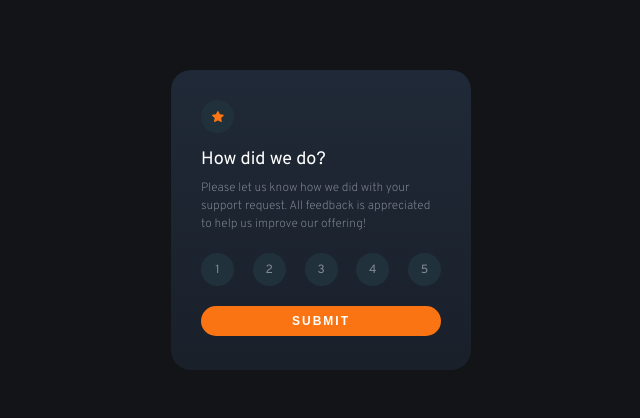
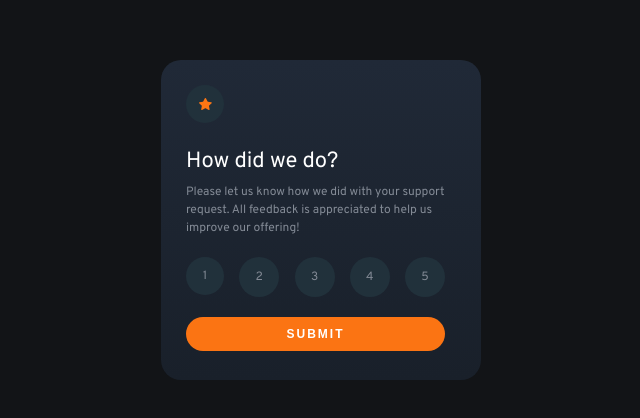
Before and after one commit to jackp4e5/interactive-rating-component, a website: page index.html in a window 1280 px wide. Shown: the part 180-598 px from the top of the page, without its empty margins (319-959 px from the left). Drawn offline with Linux system fonts and the light colour scheme.

Commit message:
corrected project

```diff
--- a/index.html
+++ b/index.html
@@ -4,25 +4,27 @@
   <meta charset="UTF-8">
   <meta name="viewport" content="width=device-width, initial-scale=1.0"> <!-- displays site properly based on user's device -->
 
-  <link rel="icon" type="image/png" sizes="32x32" href="./images/favicon-32x32.png">
+  <link rel="icon" type="image/png" sizes="32x32" href="build/img/favicon-32x32.png">
   <link rel="preconnect" href="https://fonts.googleapis.com">
   <link rel="preconnect" href="https://fonts.gstatic.com" crossorigin>
   <link href="https://fonts.googleapis.com/css2?family=Overpass:wght@200;400;700&display=swap" rel="stylesheet">
   <link rel="stylesheet" href="build/css/app.css">
 
   <title>Frontend Mentor | Interactive rating component</title>
+  <script src="build/js/app.js" defer></script>
 </head>
 <body>
 
-  <div class="card">
+  <main class="card">
+    <h1 class="sr-only">interactive rating component main</h1> <!-- ocultar -->
     <div id="front" class=" front bg">
-      <section class="face">
-        <div class="face__img">
+      <div class="face">
+        <div class="face__img bottom-bg">
           <img class="face__img--svg" src="build/img/icon-star.svg" alt="">
         </div>
 
-        <div class="description">
-          <h1 class="description__heading">  How did we do? </h1>
+        <section class="description">
+          <h2 class="description__heading">  How did we do? </h2>
 
           <p class="description__text">
             Please let us know how we did with your support request. All feedback is appreciated
@@ -31,57 +33,56 @@
 
           <form id="form">
               <div class="options">
-                <div class="options__container">
+                <div class="options__container  ">
                   <input type="radio" name="items" id="item" class="checkbox" ></input>
-                  <label for="item" class="options__item" > 1 </label>
+                  <label for="item" class="options__item bottom-bg" > 1 </label>
                 </div>
 
                 <div class="options__container">
                   <input type="radio" name="items" id="item1" class="checkbox" ></input>
-                  <label for="item1" class="options__item" > 2 </label>
+                  <label for="item1" class="options__item bottom-bg bottom-bg--item" > 2 </label>
                 </div>
 
                 <div class="options__container">
                   <input type="radio" name="items" id="item2" class="checkbox" ></input>
-                  <label for="item2" class="options__item" > 3 </label>
+                  <label for="item2" class="options__item bottom-bg bottom-bg--item" > 3 </label>
                 </div>
 
                 <div class="options__container">
                   <input type="radio" name="items" id="item3" class="checkbox" ></input>
-                  <label for="item3"  class="options__item"> 4 </label>
+                  <label for="item3"  class="options__item bottom-bg bottom-bg--item"> 4 </label>
                 </div>
 
                 <div class="options__container">
                   <input type="radio" name="items" id="item4" class="checkbox" ></input>
-                  <label for="item4" class="options__item" > 5 </label>
+                  <label for="item4" class="options__item bottom-bg bottom-bg--item" > 5 </label>
                 </div>
 
               </div>
-              <button  id="submit" class="options__input" type="submit" value="Submit">submit</button>
+              <button  class="options__input" type="submit" value="Submit">submit</button>
           </form>
+        </section>
       </div>
-      </section>
     </div>
 
     <div id="back" class="back bg">
-      <section class="back-card ">
+      <div class="back-card ">
         <img class="back-card__img" src="build/img/illustration-thank-you.svg" alt="">
 
         <div class="selected">
           <p class="selected__text">
-          You selected <span class="selected__option" >1</span> out of 5
+            You selected <span class="selected__option" >0</span> out of 5
           </p>
         </div>
 
-        <div class="gratitude" >
-        <h1 class="gratitude__heading">Thank you!</h1>
+        <section class="gratitude" >
+          <h2 class="gratitude__heading">Thank you!</h2>
           <p class="gratitude__text">  We appreciate you taking the time to give a rating. If you ever need more support,
-          don’t hesitate to get in touch!</p>
-        </div>
+            don’t hesitate to get in touch!
+          </p>
         </section>
       </div>
     </div>
-
-  <script src="build/js/app.js"></script>
+  </main>
 </body>
 </html>
--- a/src/scss/base/_base.scss
+++ b/src/scss/base/_base.scss
@@ -10,11 +10,11 @@ body{
     background-color: v.$Very-Dark;
     color: v.$white;
     height: 100vh;
-    font-size: 0.9375rem;
     font-family: v.$font-family;
     display: flex;
     justify-content: center;
     align-items: center;
+
 }
 
 .bg{
@@ -24,3 +24,29 @@ body{
     backface-visibility: hidden;
     background:linear-gradient(to bottom, lighten( v.$primary , 4%) 0% , v.$primary) ;
 }
+
+.bottom-bg{
+    background-color:v.$bg;
+    border-radius: 50%;
+    width: 38px;
+    height: 38px;
+    display: flex;
+    justify-content: center;
+    align-items: center;
+}
+
+.bottom-bg--item{
+    width: 40px;
+    height: 40px;
+}
+
+.sr-only{
+    width: 1px;
+    height: 1px;
+    padding: 0;
+    margin: -1px;
+    overflow: hidden;
+    clip: rect(0,0,0,0);
+    display: block;
+    border: 0;
+}
--- a/src/scss/base/_mixins.scss
+++ /dev/null
@@ -1,20 +0,0 @@
-
-
-@use 'base/variables' as v;
-
-@mixin bg  {
-    background-color:v.$bg;
-    border-radius: 50%;
-    width: 33px;
-    height: 33px;
-    display: flex;
-    justify-content: center;
-    align-items: center;
-}
-
-@mixin centerItem {
-    display: flex;
-    flex-direction: column;
-    justify-content: center;
-    align-items: center;
-}
--- a/src/scss/card/_card.scss
+++ b/src/scss/card/_card.scss
@@ -3,10 +3,9 @@
 .card{
     background-color: v.$Very-Dark;
     width: 90%;
-    max-width: 300px;
+    max-width: 320px;
     padding: 20px;
     border-radius: 20px;
+    height: 320px;
     position: relative;
-    height: 300px;
-
 }
--- a/src/scss/card/firstCard/_first-card.scss
+++ b/src/scss/card/firstCard/_first-card.scss
@@ -1,47 +1,35 @@
 @use 'base/variables' as v;
-@use 'base/mixins' as m;
 
 .front{
     transform: perspective(300px) rotateY(0deg);
-    // z-index: 1;
-    // opacity: 1;
     transition: transform 1s linear, opacity 1s linear;
-
-}
-.front--active{
-    // z-index: 0;
-    // opacity: 0;
-    transform: perspective(300px) rotateY(180deg);
+    &--active{
+        transform: perspective(300px) rotateY(180deg);
+    }
 }
 
-
-
 .face{
-    padding: 30px;
+    padding: 25px 36px 25px 25px;
 
     &__img{
-        @include m.bg;
-
         &--svg{
-            width: 12px;
+            width: 13px;
         }
     }
 }
 
-
-
 .description{
-    margin-top: 15px;
+    margin-top: 25px;
 
     &__heading{
-        font-size: 18px;
+        font-size: 22px;
         font-weight: 400;
     }
 
     &__text{
         margin-top:8px;
         font-size: 12px;
-        font-weight: 200;
+        font-weight: 400;
         line-height: 1.5;
         color: v.$textColor;
     }
@@ -53,7 +41,6 @@
     justify-content: space-between;
 
     &__item{
-        @include m.bg;
         font-size: 12px;
         padding: 12px;
         color: v.$textColor;
@@ -71,7 +58,7 @@
     &__input{
         margin-top: 20px;
         width: 100%;
-        padding: 8px;
+        padding: 10px;
         border: none;
         border-radius: 20px;
         background-color: v.$orange;
@@ -93,6 +80,6 @@
 
     &:checked ~ .options__item{
         background-color: v.$textColor;
-        color: white;
+        color: #fff;
  }
 }
--- a/src/scss/card/secondcard/_second-card.scss
+++ b/src/scss/card/secondcard/_second-card.scss
@@ -1,18 +1,16 @@
 @use 'base/variables' as v;
-@use 'base/mixins' as m;
 
 .back{
     transform: perspective(300px) rotateY(180deg);
     transition: transform 1s linear, opacity 1s linear;
-}
-
-.back--active{
-    transform: perspective(300px) rotateY(360deg);
+    &--active{
+        transform: perspective(300px) rotateY(360deg);
+        transition: transform 1s linear, opacity 1s linear;
+    }
 }
 
 .back-card{
     padding: 30px;
-    @include m.centerItem;
     text-align: center;
 
     &__img{
```
Also changed, not shown: build/css/app.css, build/js/app.js, src/img/tanjiro2.jpg (added), 1 other file. Lines whose indentation alone changed are shown as unchanged.
